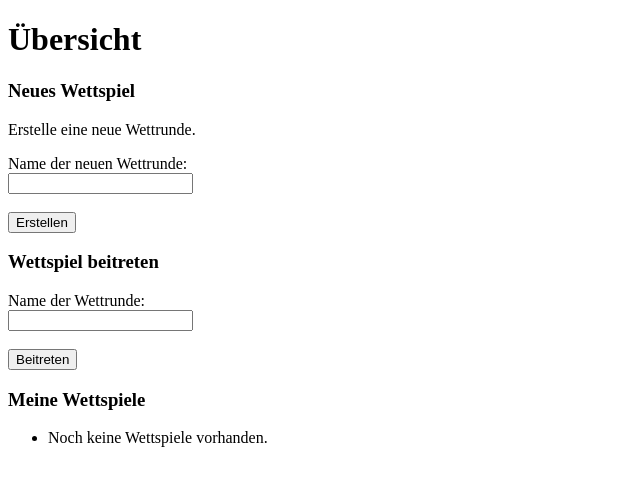
After one commit to laurenzberlin-prog/Tippspiel, a Flask app: page /dashboard in a window 1280 px wide. The commit adds this page. Shown: the top 486 px of the page, without its empty margins (0-640 px from the left). Run offline with Flask 3, Linux system fonts and the light colour scheme.

Commit message:
Dashboard-Seite und Layout angepasst

```diff
--- a/app.py
+++ b/app.py
@@ -14,6 +14,10 @@ def login():
 def register():
     return render_template("register.html")
 
+@app.route("/dashboard")
+def dashboard():
+    return render_template("dashboard.html")
+
 @app.route("/tippspiel")
 def tippspiel():
     return render_template("tippspiel.html")
--- a/templates/base.html
+++ b/templates/base.html
@@ -7,13 +7,10 @@
 </head>
 <body>
     <header>
-        <h1>Tippspiel</h1>
+        <h1>Übersicht</h1>
         {% if request.endpoint not in ['login', 'home'] %}
 
-        <nav>
-            <a href="/">Startseite</a>
-            <a href="/tippspiel">Tippspiel</a>
-        </nav>
+
         {% endif %}
     </header>
 
--- /dev/null
+++ b/templates/dashboard.html
@@ -0,0 +1,33 @@
+{% extends "base.html" %}
+
+{% block title %}Dashboard{% endblock %}
+
+{% block content %}
+
+
+    <section>
+        <h3>Neues Wettspiel</h3>
+        <p>Erstelle eine neue Wettrunde.</p>
+        <form method="POST">
+            <label for="new_round_name">Name der neuen Wettrunde:</label><br>
+            <input type="text" id="new_round_name" name="new_round_name" required><br><br>
+            <button type="submit">Erstellen</button>
+        </form>
+    </section>
+
+    <section>
+        <h3>Wettspiel beitreten</h3>
+        <form method="POST">
+            <label for="round_name">Name der Wettrunde:</label><br>
+            <input type="text" id="round_name" name="round_name" required><br><br>
+            <button type="submit">Beitreten</button>
+        </form>
+    </section>
+
+    <section>
+        <h3>Meine Wettspiele</h3>
+        <ul>
+            <li>Noch keine Wettspiele vorhanden.</li>
+        </ul>
+    </section>
+{% endblock %}
```
